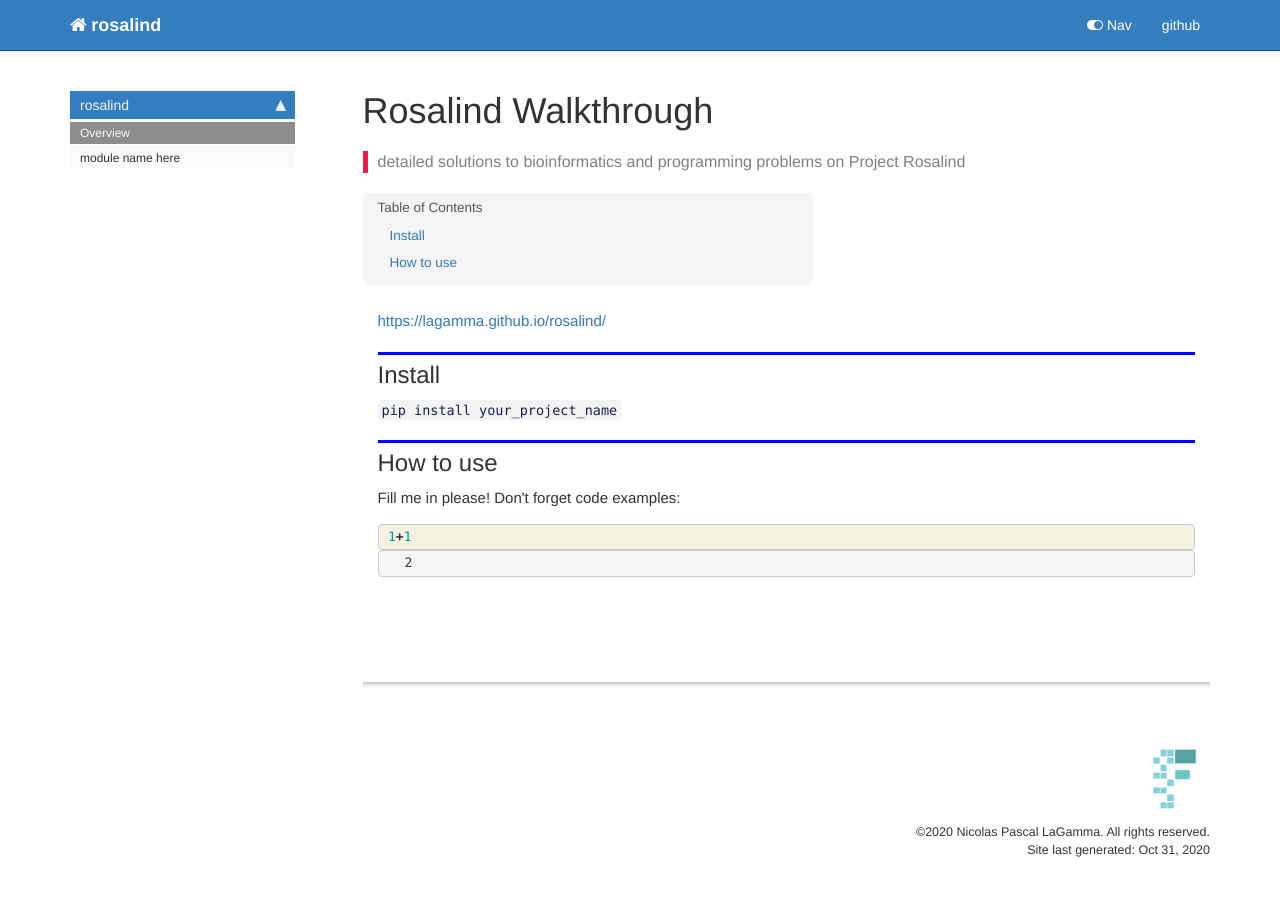
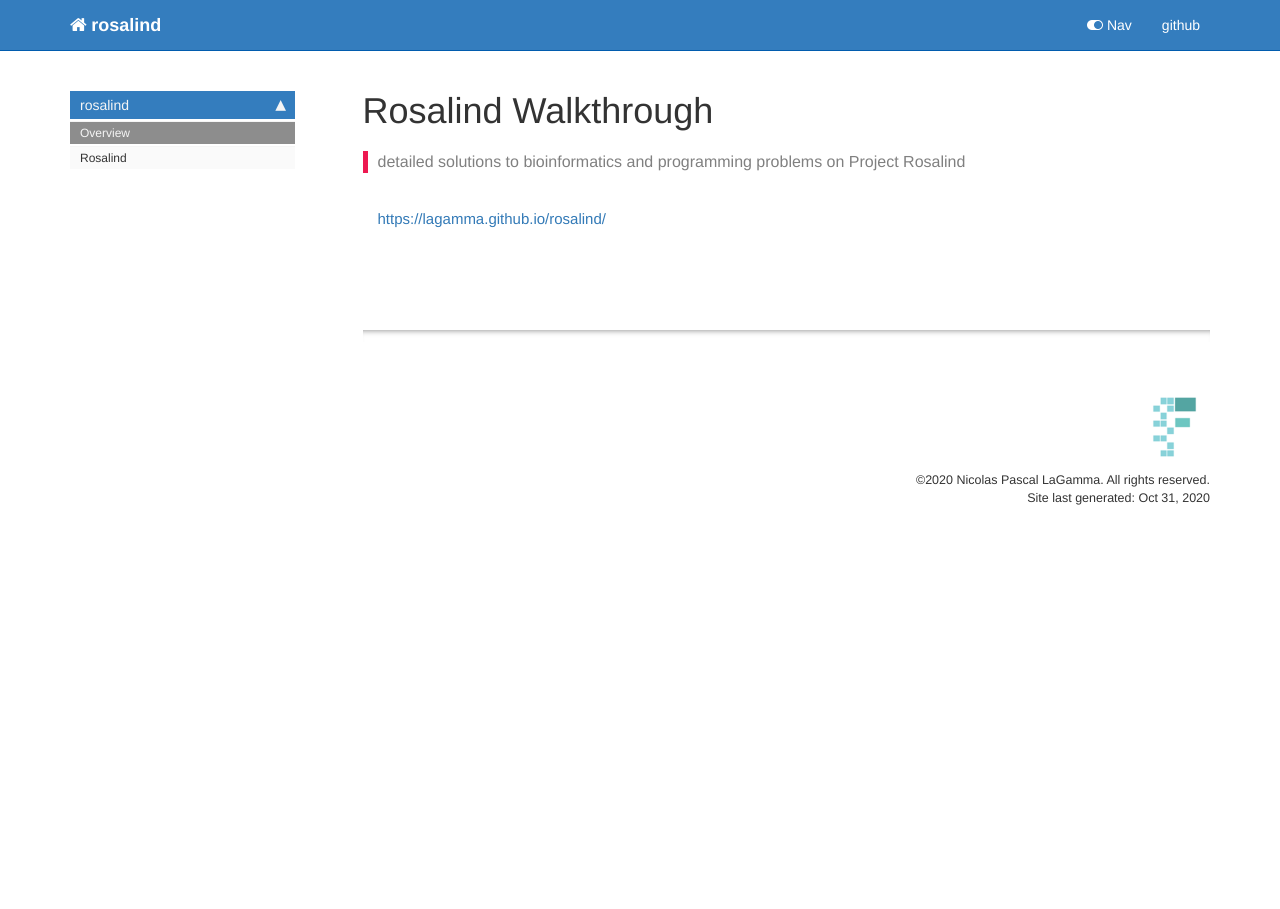
Before and after one commit to LaGamma/rosalind, a Jekyll site: the page built from docs/index.html, in a window 1280 px wide. Built offline with Jekyll 4.4.1, drawn with Linux system fonts in a browser that asks for light colours; nearby versions of some CDN libraries; comment, search, counter and statistics services are not loaded.

Commit message:
build docs

```diff
--- a/docs/_data/sidebars/home_sidebar.yml
+++ b/docs/_data/sidebars/home_sidebar.yml
@@ -10,7 +10,7 @@
       title: Overview
       url: /
     - output: web,pdf
-      title: module name here
+      title: Rosalind
       url: core.html
     output: web
     title: rosalind
--- a/docs/core.html
+++ b/docs/core.html
@@ -1,13 +1,13 @@
 ---
 
-title: module name here
+title: Rosalind
 
 
 keywords: fastai
 sidebar: home_sidebar
 
-summary: "API details."
-description: "API details."
+summary: "Live code walkthrough explanations of Project Rosalind solution algorithms"
+description: "Live code walkthrough explanations of Project Rosalind solution algorithms"
 nb_path: "00_core.ipynb"
 ---
 <!--
--- a/docs/index.html
+++ b/docs/index.html
@@ -36,63 +36,4 @@
 </div>
 </div>
 </div>
-<div class="cell border-box-sizing text_cell rendered"><div class="inner_cell">
-<div class="text_cell_render border-box-sizing rendered_html">
-<h2 id="Install">Install<a class="anchor-link" href="#Install"> </a></h2>
 </div>
-</div>
-</div>
-<div class="cell border-box-sizing text_cell rendered"><div class="inner_cell">
-<div class="text_cell_render border-box-sizing rendered_html">
-<p><code>pip install your_project_name</code></p>
-
-</div>
-</div>
-</div>
-<div class="cell border-box-sizing text_cell rendered"><div class="inner_cell">
-<div class="text_cell_render border-box-sizing rendered_html">
-<h2 id="How-to-use">How to use<a class="anchor-link" href="#How-to-use"> </a></h2>
-</div>
-</div>
-</div>
-<div class="cell border-box-sizing text_cell rendered"><div class="inner_cell">
-<div class="text_cell_render border-box-sizing rendered_html">
-<p>Fill me in please! Don't forget code examples:</p>
-
-</div>
-</div>
-</div>
-    {% raw %}
-
-<div class="cell border-box-sizing code_cell rendered">
-<div class="input">
-
-<div class="inner_cell">
-    <div class="input_area">
-<div class=" highlight hl-ipython3"><pre><span></span><span class="mi">1</span><span class="o">+</span><span class="mi">1</span>
-</pre></div>
-
-    </div>
-</div>
-</div>
-
-<div class="output_wrapper">
-<div class="output">
-
-<div class="output_area">
-
-
-
-<div class="output_text output_subarea output_execute_result">
-<pre>2</pre>
-</div>
-
-</div>
-
-</div>
-</div>
-
-</div>
-    {% endraw %}
-
-</div>
--- a/docs/sidebar.json
+++ b/docs/sidebar.json
@@ -1,6 +1,6 @@
 {
   "rosalind": {
     "Overview": "/",
-    "module name here": "core.html"
+    "Rosalind": "core.html"
   }
 }
```
Also changed, not shown: README.md.
